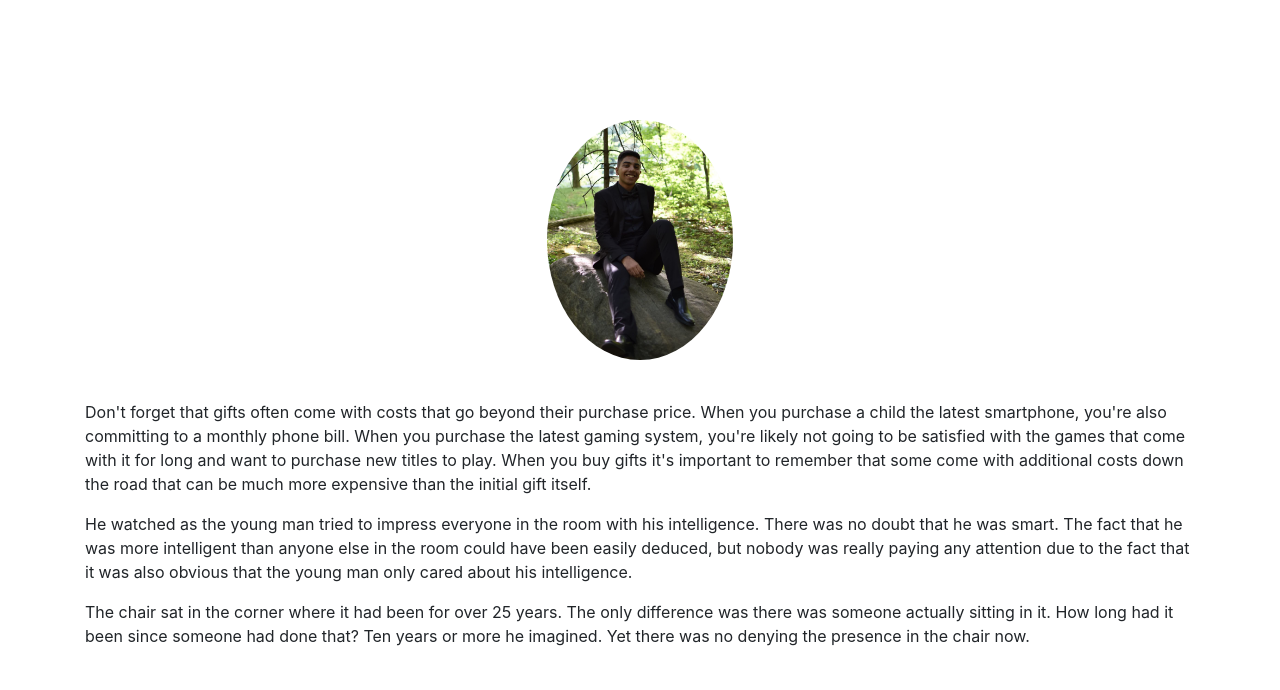
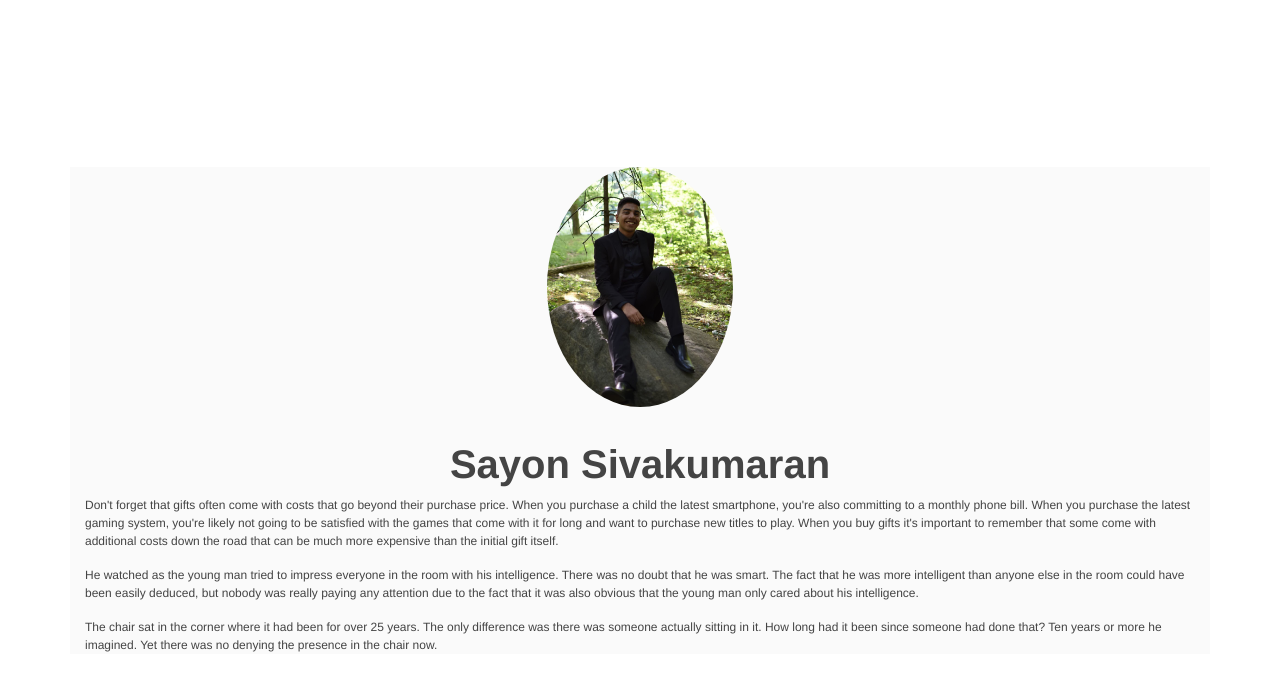
Before and after one commit to sayonsivakumaran/sayonsivakumaran.github.io, a React (Create React App) app: page / in a window 1280 px wide. Shown: the top 690 px of the page. Built offline with nearby package versions, Linux system fonts and the light colour scheme.

Commit message:
add styled name

```diff
--- a/src/App.js
+++ b/src/App.js
@@ -4,11 +4,14 @@ import 'bootstrap/dist/css/bootstrap.min.css';
 import { Layout, ProfileImage } from './components';
 import img from './assets/profile-image.jpg';
 
+// TODO: add an interests/hobbies section, experience, links
+
 function App() {
   return (
     <React.Fragment>
       <Layout>
         <ProfileImage img={img}/>
+        <h1>Sayon Sivakumaran</h1>
         <p>Don't forget that gifts often come with costs that go beyond their purchase price. When you purchase a child the latest smartphone, you're also committing to a monthly phone bill. When you purchase the latest gaming system, you're likely not going to be satisfied with the games that come with it for long and want to purchase new titles to play. When you buy gifts it's important to remember that some come with additional costs down the road that can be much more expensive than the initial gift itself.</p>
         <p>He watched as the young man tried to impress everyone in the room with his intelligence. There was no doubt that he was smart. The fact that he was more intelligent than anyone else in the room could have been easily deduced, but nobody was really paying any attention due to the fact that it was also obvious that the young man only cared about his intelligence.</p>
         <p>The chair sat in the corner where it had been for over 25 years. The only difference was there was someone actually sitting in it. How long had it been since someone had done that? Ten years or more he imagined. Yet there was no denying the presence in the chair now.</p>
--- a/src/components/Layout/index.js
+++ b/src/components/Layout/index.js
@@ -1,5 +1,6 @@
 import React from 'react';
 import Container from 'react-bootstrap/Container';
+import './styles.css'
 
 export default (props) => (
   <Container>
--- /dev/null
+++ b/src/components/Layout/styles.css
@@ -0,0 +1,11 @@
+.container {
+    font-family: 'Helvetica', 'Arial', sans-serif;
+    color: #444444;
+    font-size: 9pt;
+    background-color: #FAFAFA; /* TODO: remove on deployment */
+}
+
+h1 {
+    font-weight: bold;
+    text-align: center;
+}
--- a/src/components/ProfileImage/styles.css
+++ b/src/components/ProfileImage/styles.css
@@ -4,6 +4,6 @@
   margin-right: auto;
   max-height: 30vh;
   max-width: 100%;
-  margin-top: 15vh;
-  margin-bottom: 5vh;
+  margin-top: 15%;
+  margin-bottom: 3%;
 }
```
